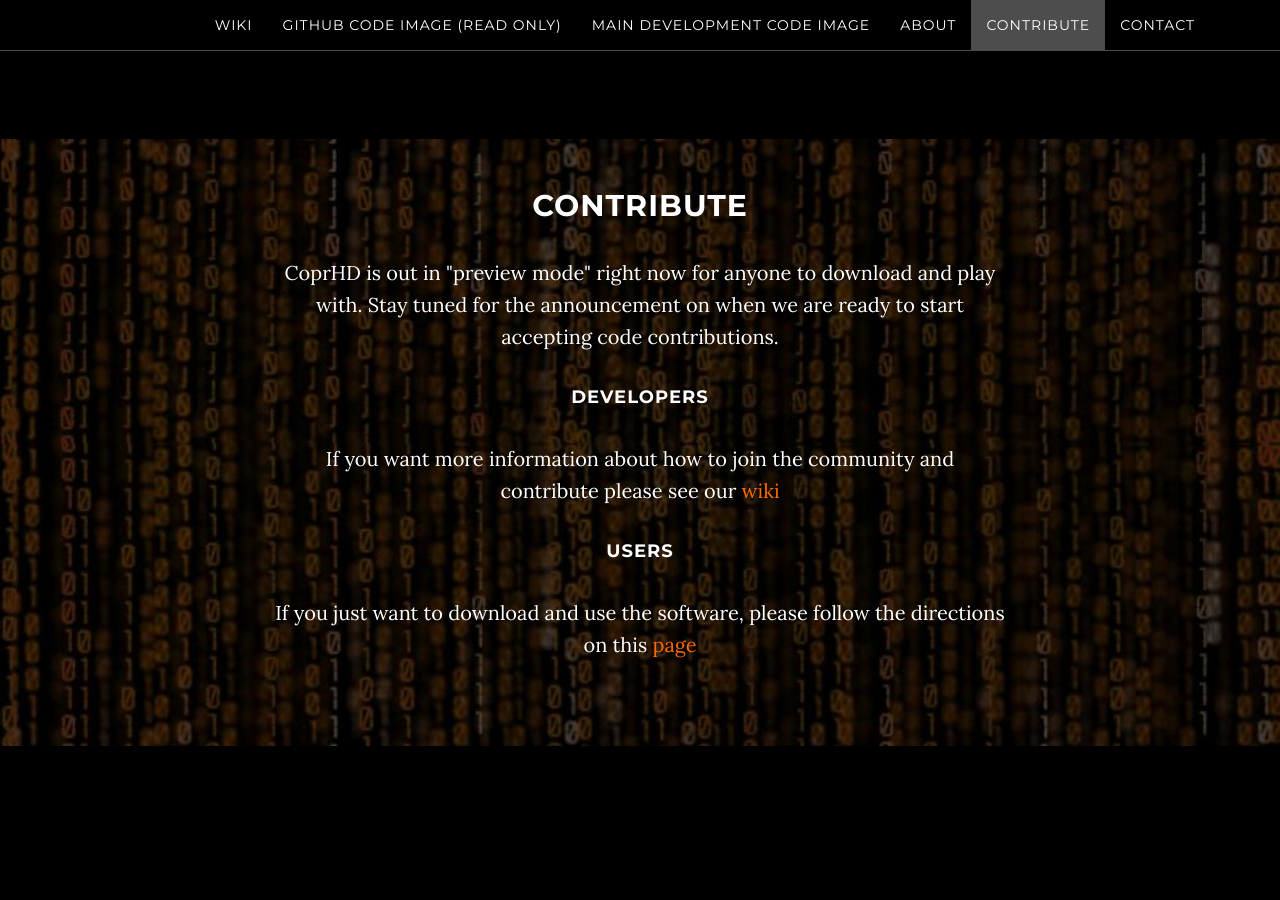
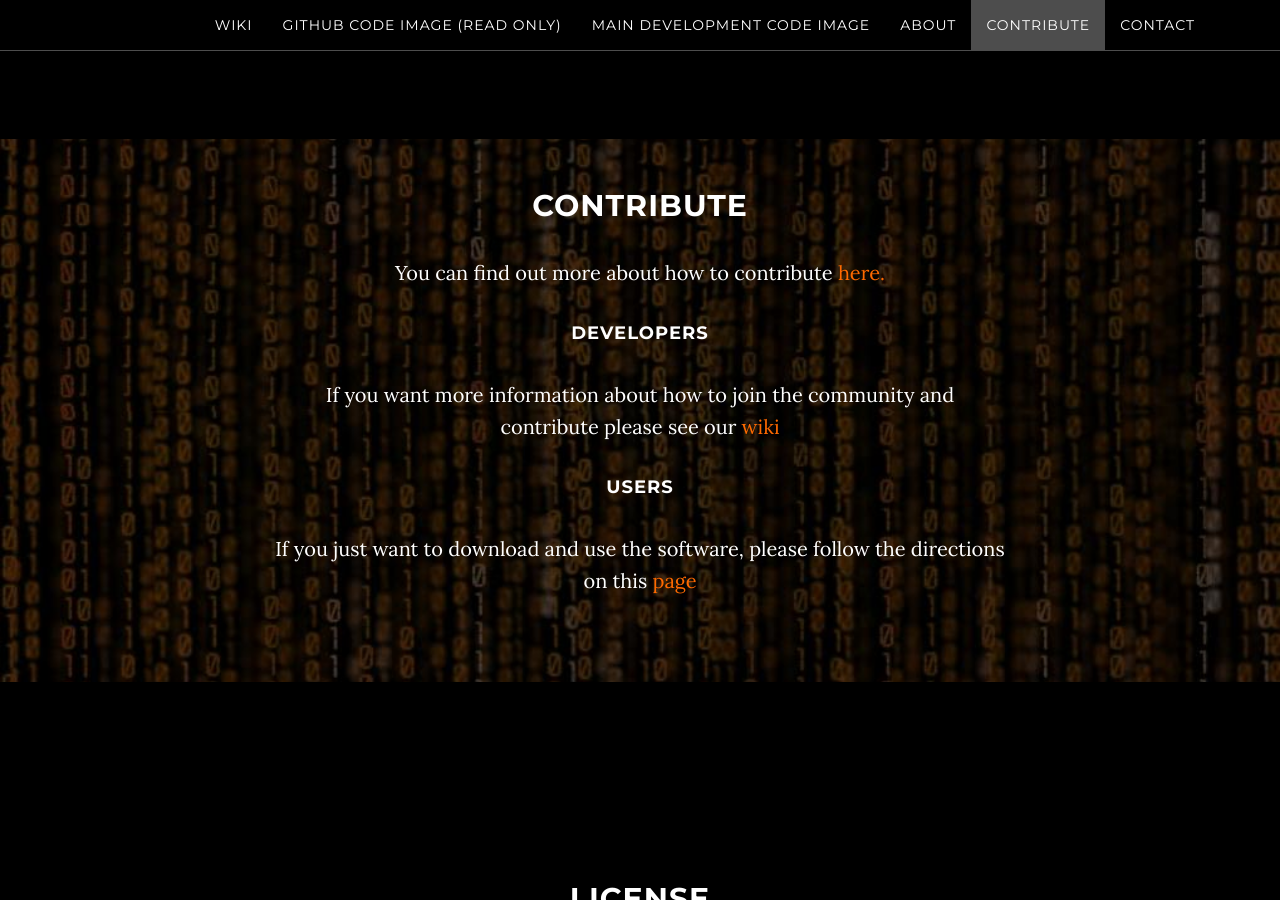
Before and after one commit to CoprHD/CoprHD.github.io, a Jekyll site: the page built from index.html, in a window 1280 px wide and 900 px high, scrolled down 1542 px. Built offline with Jekyll 4.4.1, drawn with Linux system fonts in a browser that asks for light colours.

Commit message:
Update contribute.html

```diff
--- a/_includes/contribute.html
+++ b/_includes/contribute.html
@@ -4,8 +4,8 @@
             <div class="container">
                 <div class="col-lg-8 col-lg-offset-2">
                     <h2>Contribute</h2>
-                    <p>CoprHD is out in "preview mode" right now for anyone to download and play with.
-                    Stay tuned for the announcement on when we are ready to start accepting code contributions.
+                    <p>
+                        You can find out more about how to contribute <a href="https://coprhd.atlassian.net/wiki/display/COP/High+level+overview+of+the+contribution+process">here.</a>
                     </p>
 
 
```
